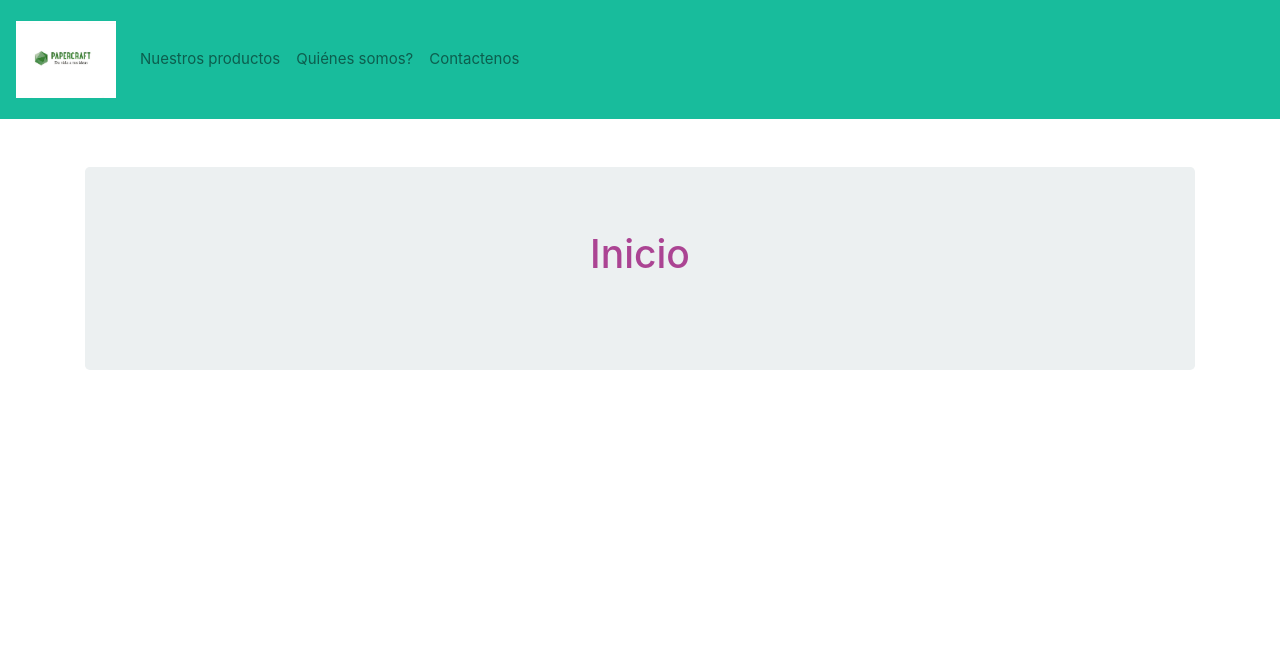
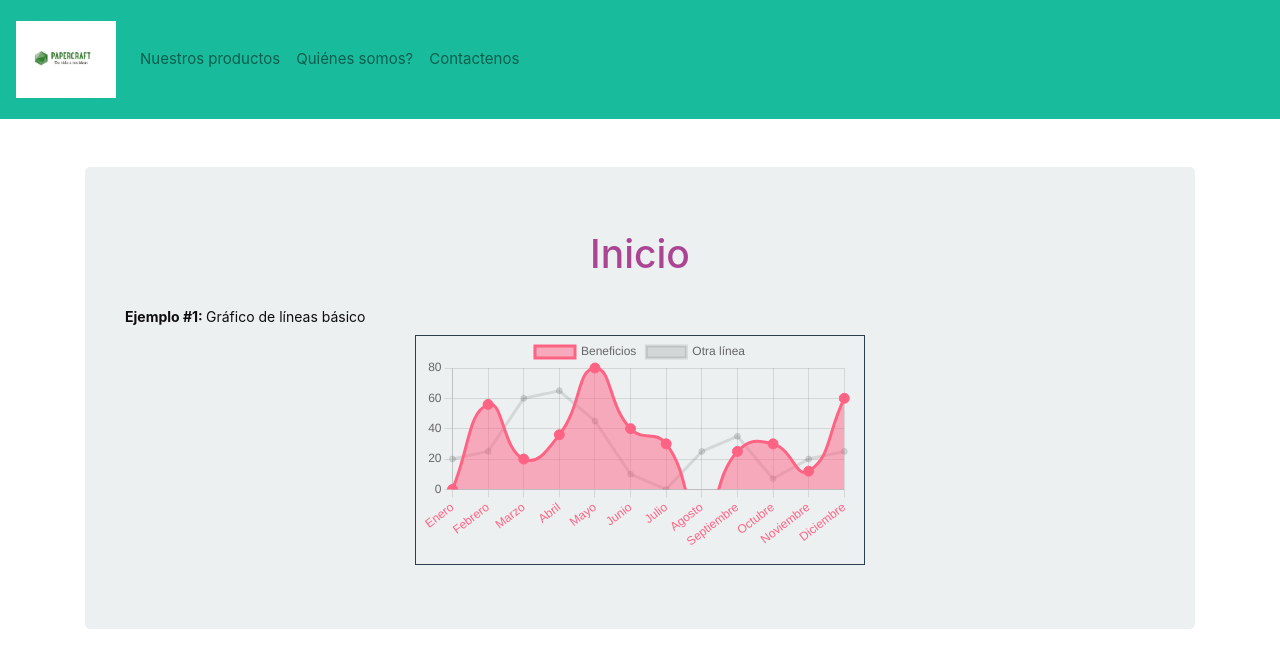
Before and after one commit to MontLaura090/React, a React (Create React App) app in the folder web-page-papel/: page / in a window 1280 px wide. Shown: the top 668 px of the page. Built offline with nearby package versions, Linux system fonts and the light colour scheme.

Commit message:
primera implementacion graficas en inicio

```diff
--- /dev/null
+++ b/package.json
@@ -0,0 +1,6 @@
+{
+  "dependencies": {
+    "chart.js": "^4.3.0",
+    "react-chartjs-2": "^5.2.0"
+  }
+}
--- a/web-page-papel/package.json
+++ b/web-page-papel/package.json
@@ -6,8 +6,10 @@
     "@testing-library/jest-dom": "^5.16.5",
     "@testing-library/react": "^13.4.0",
     "@testing-library/user-event": "^13.5.0",
+    "chart.js": "^4.3.0",
     "react": "^18.2.0",
     "react-bootstrap": "^2.7.4",
+    "react-chartjs-2": "^5.2.0",
     "react-dom": "^18.2.0",
     "react-router-dom": "^6.11.1",
     "react-scripts": "5.0.1",
--- a/web-page-papel/src/App.js
+++ b/web-page-papel/src/App.js
@@ -17,7 +17,6 @@ const App = () => (
           <Route exact path="/somos" element={<Somos/>} />
           <Route exact path="/contactenos" element={<Contactenos/>} />
           <Route exact path="/productos" element={<Productos/>} />
-
         </Routes>
       </div>
     </main>
--- a/web-page-papel/src/Components/Contactenos/index.js
+++ b/web-page-papel/src/Components/Contactenos/index.js
@@ -61,6 +61,4 @@ class Contactenos extends Component {
   }
 }
 
-
-
 export default Contactenos;
--- /dev/null
+++ b/web-page-papel/src/Components/Inicio/LinesChart.js
@@ -0,0 +1,62 @@
+import { Line } from 'react-chartjs-2';
+import {
+    Chart as ChartJS,
+    CategoryScale,
+    LinearScale,
+    PointElement,
+    LineElement,
+    Title,
+    Tooltip,
+    Legend,
+    Filler,
+} from 'chart.js';
+
+ChartJS.register(
+    CategoryScale,
+    LinearScale,
+    PointElement,
+    LineElement,
+    Title,
+    Tooltip,
+    Legend,
+    Filler
+);
+
+var beneficios = [0, 56, 20, 36, 80, 40, 30, -20, 25, 30, 12, 60];
+var meses = ["Enero", "Febrero", "Marzo", "Abril", "Mayo", "Junio", "Julio", "Agosto", "Septiembre", "Octubre", "Noviembre", "Diciembre"];
+
+var midata = {
+    labels: meses,
+    datasets: [ // Cada una de las líneas del gráfico
+        {
+            label: 'Beneficios',
+            data: beneficios,
+            tension: 0.5,
+            fill : true,
+            borderColor: 'rgb(255, 99, 132)',
+            backgroundColor: 'rgba(255, 99, 132, 0.5)',
+            pointRadius: 5,
+            pointBorderColor: 'rgba(255, 99, 132)',
+            pointBackgroundColor: 'rgba(255, 99, 132)',
+        },
+        {
+            label: 'Otra línea',
+            data: [20, 25, 60, 65, 45, 10, 0, 25, 35, 7, 20, 25]
+        },
+    ],
+};
+
+var misoptions = {
+    scales : {
+        y : {
+            min : 0
+        },
+        x: {
+            ticks: { color: 'rgb(255, 99, 132)'}
+        }
+    }
+};
+
+export default function LinesChart() {
+    return <Line data={midata} options={misoptions}/>
+}
--- a/web-page-papel/src/Components/Inicio/index.js
+++ b/web-page-papel/src/Components/Inicio/index.js
@@ -1,4 +1,8 @@
 import React, { Component } from "react";
+
+import LinesChart from "./LinesChart";
+//import BarsChart from "./BarsChart";
+//import PiesChart from "./PiesChart";
 
 class Inicio extends Component {
     constructor(props) {
@@ -13,6 +17,12 @@ class Inicio extends Component {
           <h1 className="text-center">
             Inicio
           </h1>
+          <div>
+            <p className="m-2"><b>Ejemplo #1: </b>Gráfico de líneas básico</p>
+            <div className="bg-light mx-auto px-2 border border-2 border-primary" style={{width:"450px", height:"230px"}}>
+              <LinesChart />
+            </div>
+          </div>
         </div>
       );
     }
```
Also changed, not shown: web-page-papel/public/fondo.png (added), 1 other file (tests, documents, lock files or other folders). Lines whose indentation alone changed are shown as unchanged.
